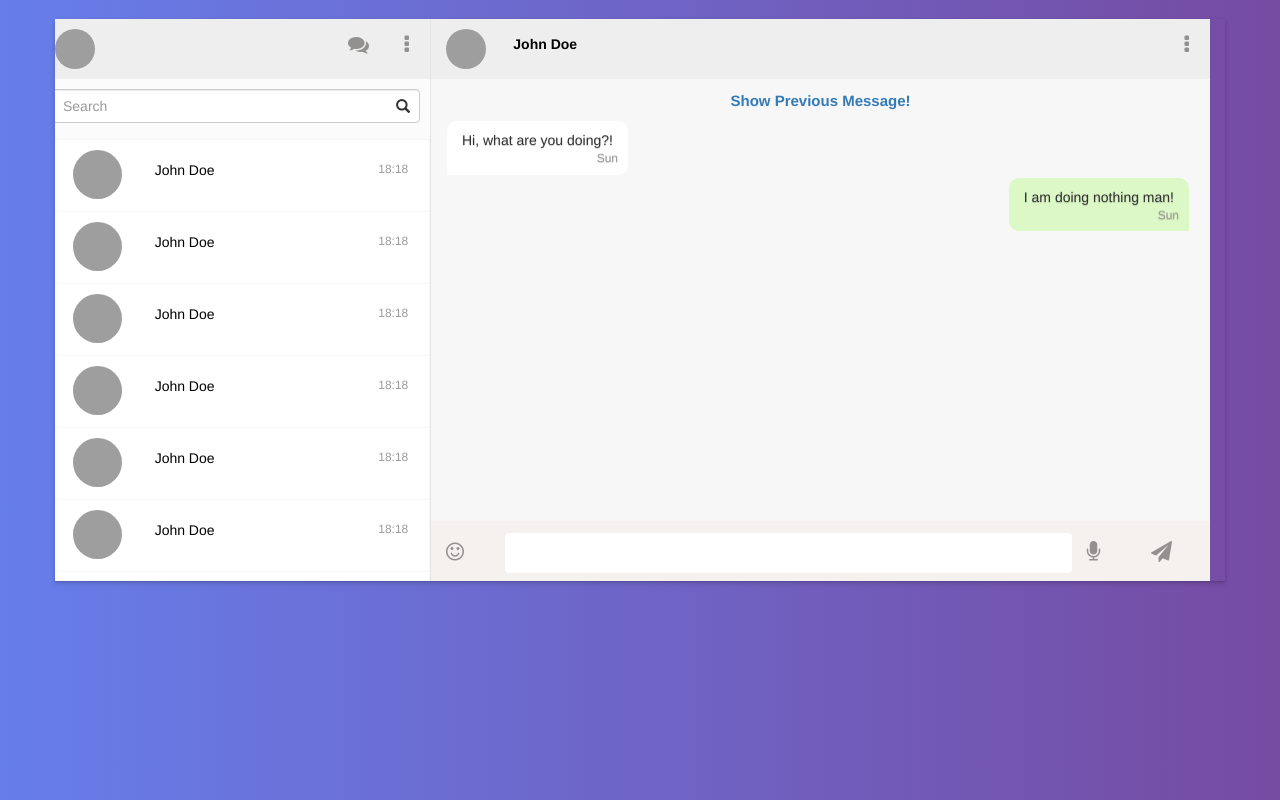
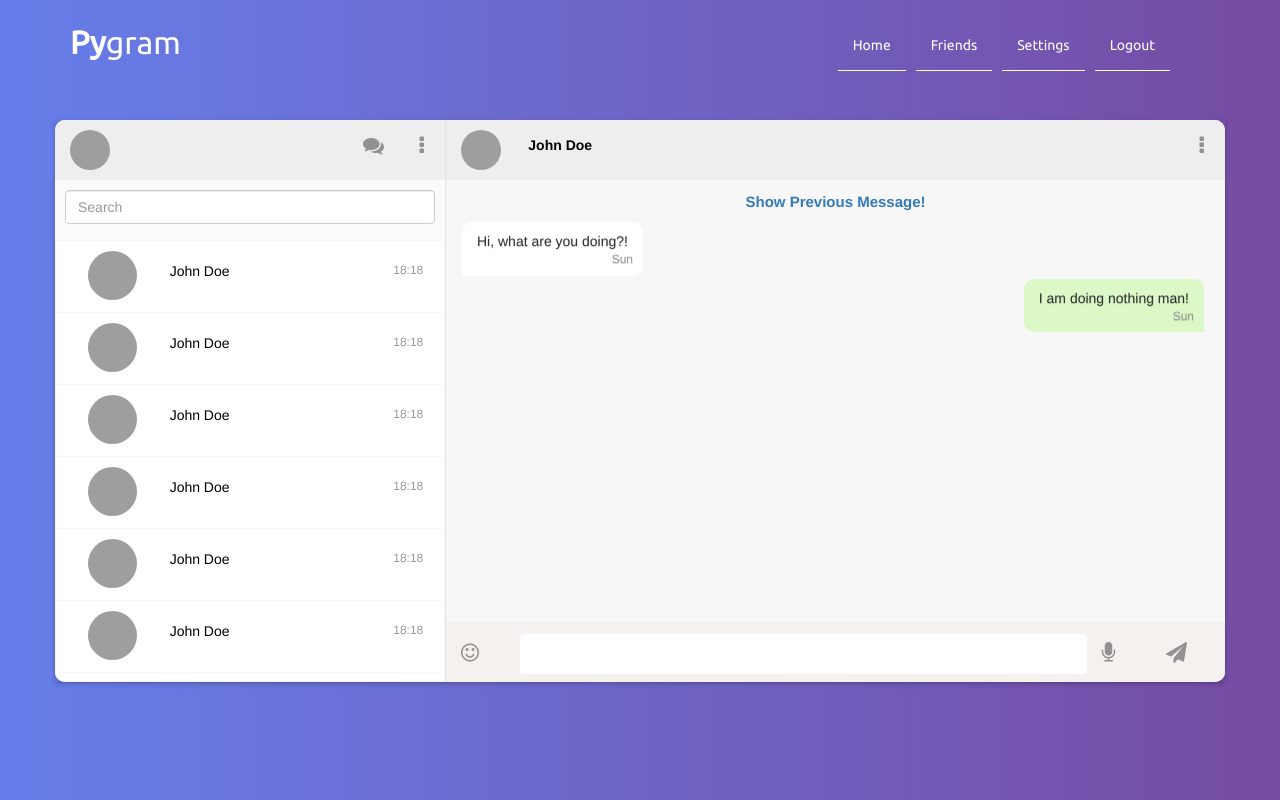
Before and after one commit to HarisDev/pygram, a Django app: page /chat/ in a window 1280 px wide. Run offline with Django 3.2, Linux system fonts and the light colour scheme; some libraries are stand-ins or nearby versions; grey boxes are pictures that could not be loaded.

Commit message:
Progress

```diff
--- a/app/templates/main/base.html
+++ b/app/templates/main/base.html
@@ -6,6 +6,8 @@
 
         <link href="//netdna.bootstrapcdn.com/bootstrap/3.0.0/css/bootstrap.min.css" rel="stylesheet" id="bootstrap-css">        <link rel="stylesheet" href="https://cdnjs.cloudflare.com/ajax/libs/font-awesome/4.7.0/css/font-awesome.min.css">
         <link rel="stylesheet" href="{% static 'css/style.css' %}" />
+        <link href="https://fonts.googleapis.com/css?family=Ubuntu" rel="stylesheet">
+        <link href="https://fonts.googleapis.com/css?family=Open+Sans" rel="stylesheet">
 
         <script src="//code.jquery.com/jquery-1.10.2.min.js"></script>
         <script src="//netdna.bootstrapcdn.com/bootstrap/3.0.0/js/bootstrap.min.js"></script>
@@ -13,6 +15,21 @@
 
     </head>
     <body>
+        <div class="container">
+            <div class="row">
+                <div class="col-md-7">
+                    <span class="logo"><b>Py</b>gram</span>
+                </div>
+                <div class="col-md-5">
+                    <ul class="menu">
+                        <a href="#"><li>Home</li></a>
+                        <a href="#"><li>Friends</li></a>
+                        <a href="#"><li>Settings</li></a>
+                        <a href="#"><li>Logout</li></a>
+                    </ul>
+                </div>
+            </div>
+        </div>
         <!-- header code -->
         {% block content %}
         {% endblock %}
--- a/app/templates/main/chat.html
+++ b/app/templates/main/chat.html
@@ -5,7 +5,6 @@
 
 <div class="container app">
     <div class="row">
-        <div class=""
     </div>
       <div class="row app-one">
         <div class="col-sm-4 side">
@@ -28,7 +27,6 @@
               <div class="col-sm-12 searchBox-inner">
                 <div class="form-group has-feedback">
                   <input id="searchText" type="text" class="form-control" name="searchText" placeholder="Search">
-                  <span class="glyphicon glyphicon-search form-control-feedback"></span>
                 </div>
               </div>
             </div>
--- a/pygram/static/css/style.css
+++ b/pygram/static/css/style.css
@@ -579,3 +579,54 @@ body {
     font-size: 1.8em !important;
   }
 }
+.container {
+    margin-top: 20px;
+}
+.logo {
+    font-family: Ubuntu, sans-serif;
+    color:white;
+    font-size: 32px;
+}
+.menu {
+    float:right;
+}
+.menu li {
+    float: left;
+    color: white;
+    padding: 15px 15px;
+    border-bottom: solid 1px white;
+    margin-right: 10px;
+    font-family: "Ubuntu", sans-serif;
+
+    transition: background .25s ease-in-out;
+   -moz-transition: background .25s ease-in-out;
+   -webkit-transition: background .25s ease-in-out;
+}
+.menu li:hover {
+    background: white;
+
+
+}
+.menu li:hover {
+    color: black;
+}
+.menu li {
+    color:white;
+    text-decoration: none;
+
+     -webkit-border-top-left-radius: 5px;
+    -webkit-border-top-right-radius: 5px;
+    -moz-border-radius-topleft: 5px;
+    -moz-border-radius-topright: 5px;
+    border-top-left-radius: 5px;
+    border-top-right-radius: 5px;
+}
+
+.menu  {
+    list-style: none;
+}
+div.row.app-one {
+    border-radius: 10px;
+    -webkit-border-radius: 10px;
+    -moz-border-radius: 10px;
+}
```
